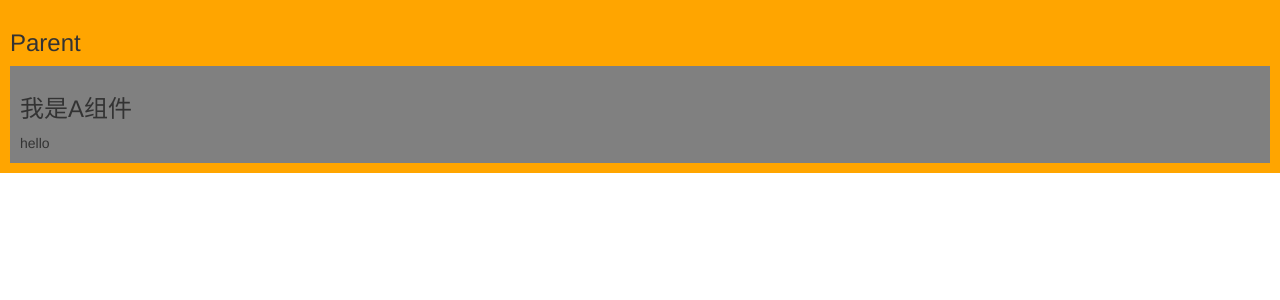
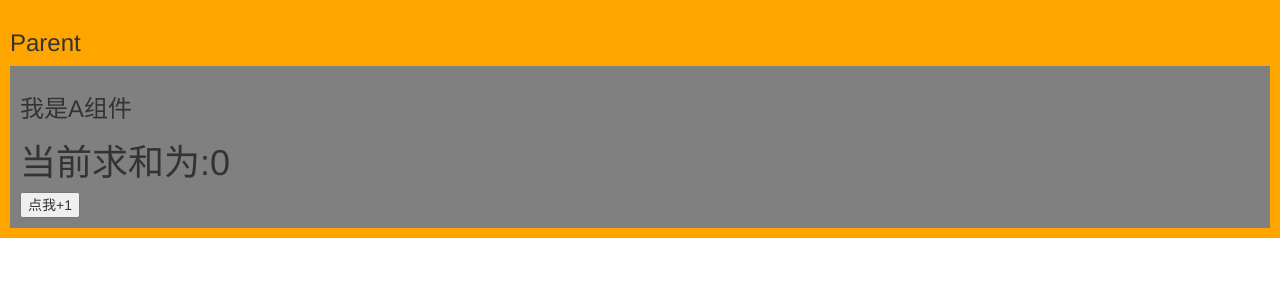
Before and after one commit to sven713/react_extension, a React (Create React App) app: page / in a window 1280 px wide. Shown: the top 300 px of the page. Built offline with nearby package versions, Linux system fonts and the light colour scheme.

Commit message:
P124 render Props=== Vue slot插槽技术，容器组件可以随意插入其他组件，并传参

```diff
--- a/src/components/7_renderProps/index.jsx
+++ b/src/components/7_renderProps/index.jsx
@@ -1,24 +1,31 @@
 import React, { Component } from 'react'
 import './index.css'
+import C from '../1_setState'
 
 export default class Parent extends Component {
   render() {
     return (
       <div className='parent'>
         <h3>Parent</h3>
-        <A>hello</A>
+        <A render={(name)=> (<C/>)}>
+
+        </A>
       </div>
     )
   }
 }
 
 class A extends Component {
+  state={
+    name:'tom1'
+  }
   render() {
     console.log('aa-',this.props)
+    const {name} = this.state
     return (
       <div className='a'>
         <h3>我是A组件</h3>
-        {this.props.children}
+        {this.props.render(name)}
         {/* <B></B> */}
       </div>
     )
@@ -29,7 +36,7 @@ class B extends Component {
   render() {
     return (
       <div className='b'>
-        <h3>我是B组件</h3>
+        <h3>我是B组件,{this.props.name}</h3>
       </div>
     )
   }
```
